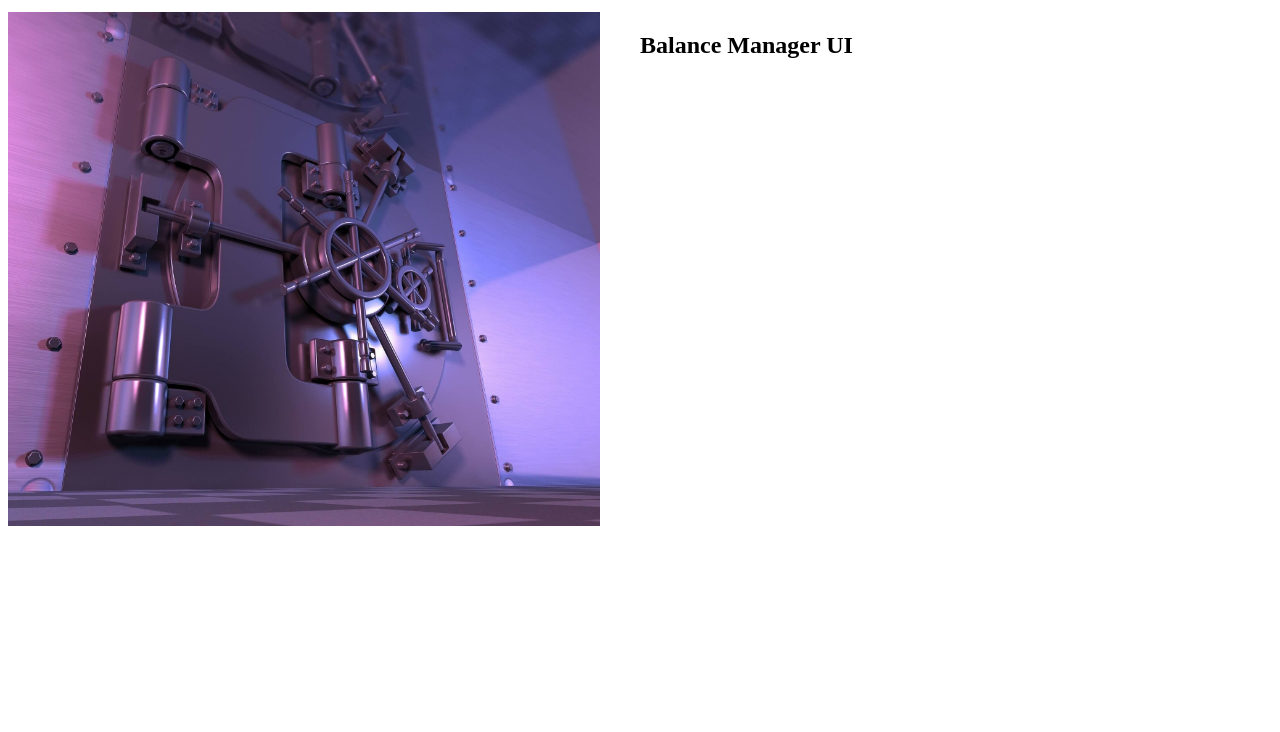
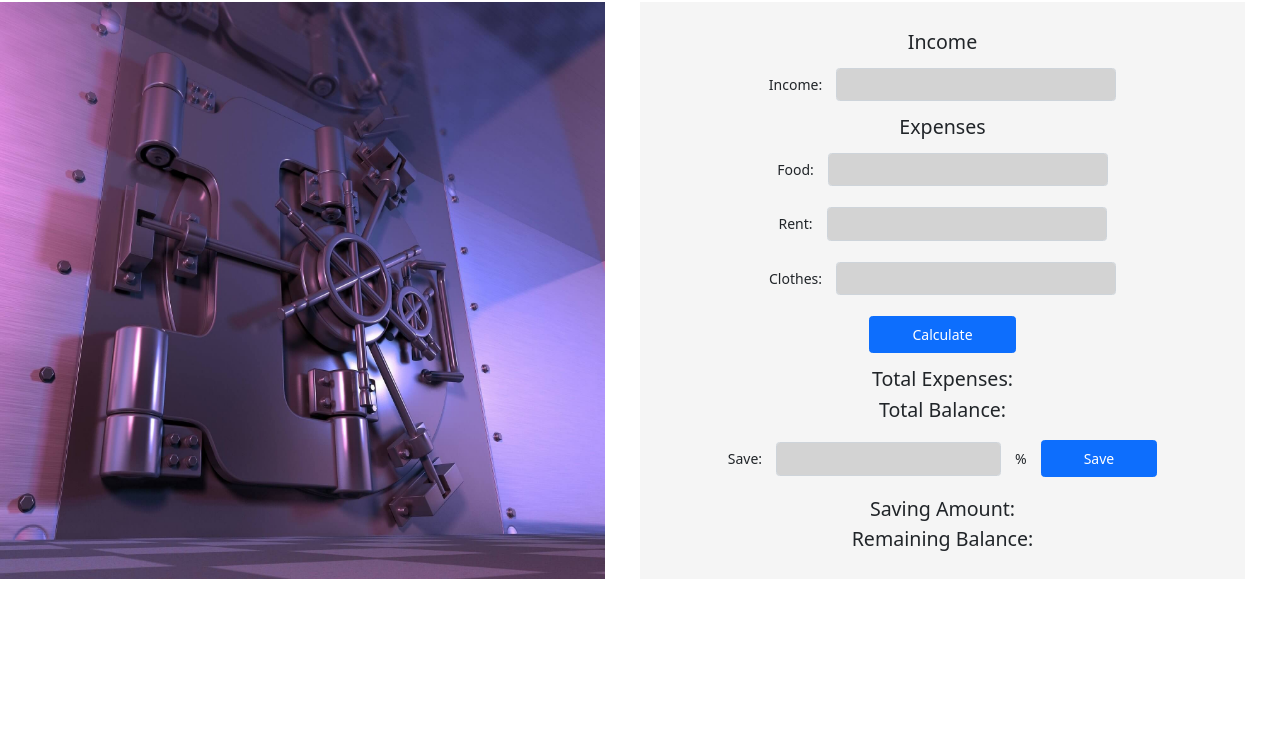
Before and after one commit to RafidMuhymin/treasurer, a plain HTML site: page index.html in a window 1280 px wide. Shown: the part 68-800 px from the top of the page. Drawn offline with nearby package versions, Linux system fonts and the light colour scheme; no server answers.

Commit message:
added balance manager-ui and bootstrap

```diff
--- a/css/style.css
+++ b/css/style.css
@@ -1,25 +1,45 @@
-/* Header styles */
-header h1 {
+/* Typography */
+:root {
+  font-size: 14px;
+}
+
+/* main content styles */
+main {
+  gap: 2.5rem;
+}
+
+main > * {
+  width: calc(50% - 2.5rem);
+}
+
+main h3 {
+  font-size: 1.4rem;
+}
+
+/* responsive styles */
+@media screen and (max-width: 768px) {
+  main > * {
+    width: 100%;
+  }
+}
+
+/* Balance Manager UI Styles */
+.balance-manager {
+  background-color: rgb(245, 245, 245);
+}
+
+.balance-manager label {
   gap: 1rem;
   display: flex;
   align-items: center;
   justify-content: center;
 }
 
-/* main content styles */
-main {
-  gap: 2.5rem;
-  display: flex;
-  flex-wrap: wrap;
+.balance-manager input {
+  max-width: 20rem;
+  background-color: lightgray;
 }
 
-main * {
-  width: calc(50% - 2.5rem);
+.balance-manager * {
+  margin: 0.5rem 0;
 }
-
-/* responsive styles */
-@media screen and (max-width: 768px) {
-  main * {
-    width: 100%;
-  }
-}
--- a/index.html
+++ b/index.html
@@ -4,21 +4,58 @@
     <meta charset="UTF-8" />
     <meta http-equiv="X-UA-Compatible" content="IE=edge" />
     <meta name="viewport" content="width=device-width, initial-scale=1.0" />
+    <link
+      href="https://cdn.jsdelivr.net/npm/bootstrap@5.1.3/dist/css/bootstrap.min.css"
+      rel="stylesheet"
+      integrity="sha384-1BmE4kWBq78iYhFldvKuhfTAU6auU8tT94WrHftjDbrCEXSU1oBoqyl2QvZ6jIW3"
+      crossorigin="anonymous"
+    />
     <script src="https://code.iconify.design/2/2.1.0/iconify.min.js"></script>
     <link rel="stylesheet" href="css/style.css" />
     <title>Money Manager</title>
   </head>
   <body>
+    <!-- Header Content -->
     <header>
-      <h1>
+      <h1 class="d-flex justify-content-center align-items-center gap-3 my-3">
         Treasurer
         <i class="iconify menu-icon" data-icon="logos:treasuredata-icon"></i>
       </h1>
     </header>
-    <main>
+
+    <!-- Main Content -->
+    <main class="d-flex flex-wrap">
       <img src="images/safe.jpg" alt="Safe | Treasurer" />
-      <div>
-        <h2>Balance Manager UI</h2>
+      <div class="balance-manager text-center p-4">
+        <form>
+          <div class="income">
+            <h3>Income</h3>
+            <label>Income: <input class="form-control" type="number" /></label>
+          </div>
+          <div class="expenses">
+            <h3>Expenses</h3>
+            <label>Food: <input class="form-control" type="number" /></label>
+            <label>Rent: <input class="form-control" type="number" /></label>
+            <label>Clothes: <input class="form-control" type="number" /></label>
+          </div>
+          <button type="submit" class="btn btn-primary px-5 py-2">
+            Calculate
+          </button>
+        </form>
+        <div>
+          <h3>Total Expenses:</h3>
+          <h3>Total Balance:</h3>
+        </div>
+        <form class="gap-3 d-flex align-items-center justify-content-center">
+          <label class="d-flex align-items-center justify-content-between"
+            >Save: <input class="form-control" type="number" /> %</label
+          >
+          <button type="submit" class="btn btn-primary px-5 py-2">Save</button>
+        </form>
+        <div>
+          <h3>Saving Amount:</h3>
+          <h3>Remaining Balance:</h3>
+        </div>
       </div>
     </main>
     <script src="js/script.js"></script>
```
